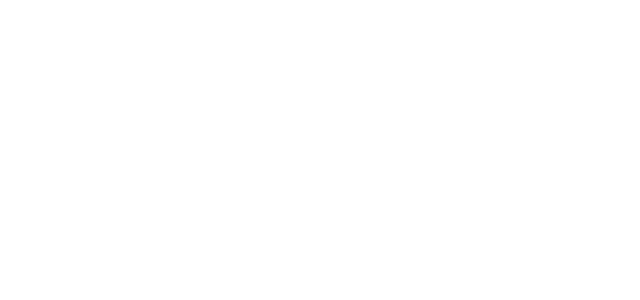
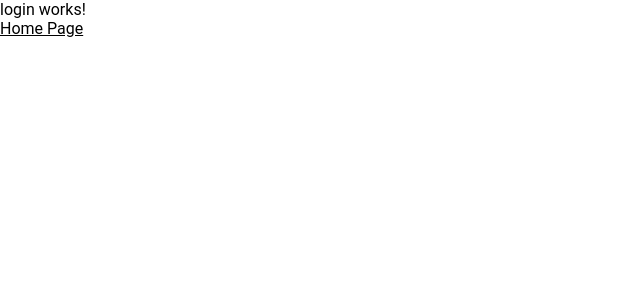
Before and after one commit to LeonardoBSantos/CashBank_front, an Angular app: page /login in a window 1280 px wide. Before the commit this address led to /. Shown: the top 300 px of the page, without its empty margins (0-640 px from the left). Built offline with nearby package versions, Linux system fonts and the light colour scheme.

Commit message:
mudanças divesas

```diff
--- a/src/app/app-routing.module.ts
+++ b/src/app/app-routing.module.ts
@@ -1,10 +1,14 @@
 import { CadastroComponent } from './cadastro/cadastro.component';
 import { NgModule } from "@angular/core";
 import { RouterModule, Routes } from "@angular/router";
+import { LoginComponent } from './login/login.component';
+import { HomePageComponent } from './home-page/home-page.component';
 
 export const routes: Routes = [
   { path:'', redirectTo: 'register', pathMatch: 'full' },
-  { path:'register', component: CadastroComponent }
+  { path:'register', component: CadastroComponent },
+  { path:'login', component: LoginComponent },
+  { path:'home', component: HomePageComponent }
 ]
 
 @NgModule({
--- a/src/app/cadastro/cadastro.component.html
+++ b/src/app/cadastro/cadastro.component.html
@@ -78,5 +78,10 @@
       <button class="botao" type="submit">Register</button>
     </div>
 
+    <div class="login-link">
+      <p><a routerLink="../login">Login</a></p>
+    </div>
+
+
   </form>
 </section>
--- a/src/app/cadastro/cadastro.component.scss
+++ b/src/app/cadastro/cadastro.component.scss
@@ -57,3 +57,8 @@
     opacity: 0.8;
   }
 }
+
+.login-link{
+  text-align: center;
+  padding-top: 5%;
+}
--- /dev/null
+++ b/src/app/home-page/home-page.component.html
@@ -0,0 +1 @@
+<p>home-page works!</p>
--- /dev/null
+++ b/src/app/home-page/home-page.component.ts
@@ -0,0 +1,15 @@
+import { Component, OnInit } from '@angular/core';
+
+@Component({
+  selector: 'app-home-page',
+  templateUrl: './home-page.component.html',
+  styleUrls: ['./home-page.component.scss']
+})
+export class HomePageComponent implements OnInit {
+
+  constructor() { }
+
+  ngOnInit(): void {
+  }
+
+}
--- /dev/null
+++ b/src/app/login/login.component.html
@@ -0,0 +1,4 @@
+<p>login works!</p>
+<div class="login-link">
+  <p><a routerLink="../mainScreen">Home Page</a></p>
+</div>
--- /dev/null
+++ b/src/app/login/login.component.ts
@@ -0,0 +1,15 @@
+import { Component, OnInit } from '@angular/core';
+
+@Component({
+  selector: 'app-login',
+  templateUrl: './login.component.html',
+  styleUrls: ['./login.component.scss']
+})
+export class LoginComponent implements OnInit {
+
+  constructor() { }
+
+  ngOnInit(): void {
+  }
+
+}
```
Also changed, not shown: src/app/app.module.ts (+6 -1 lines), src/app/home-page/home-page.component.scss (added), src/app/login/login.component.scss (added), 2 other files (tests, documents, lock files or other folders).
